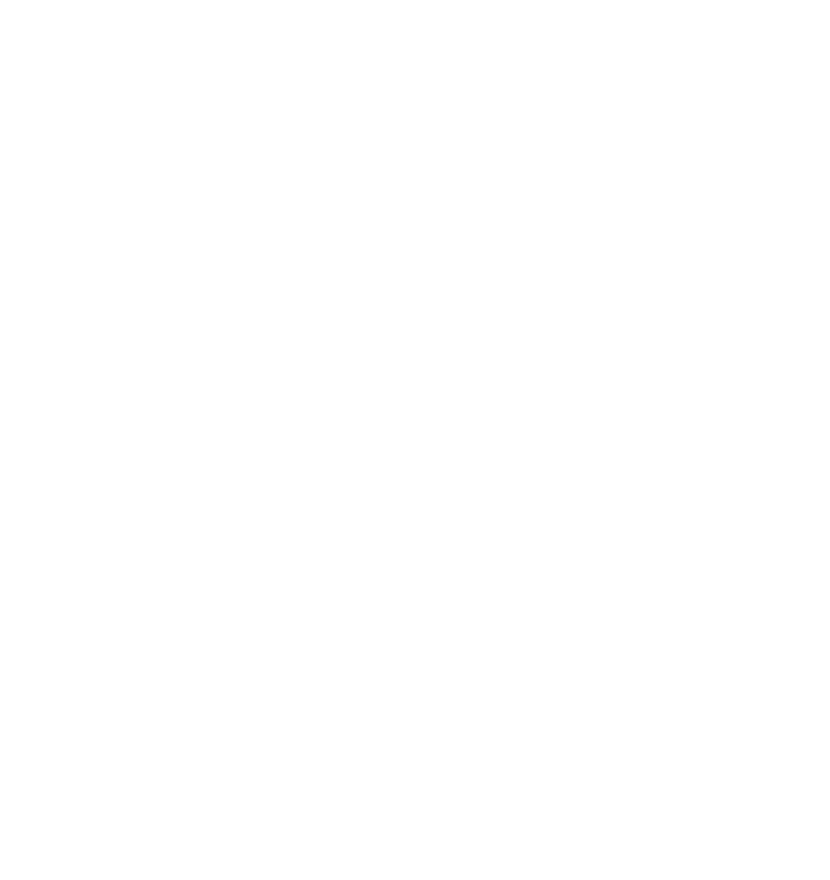
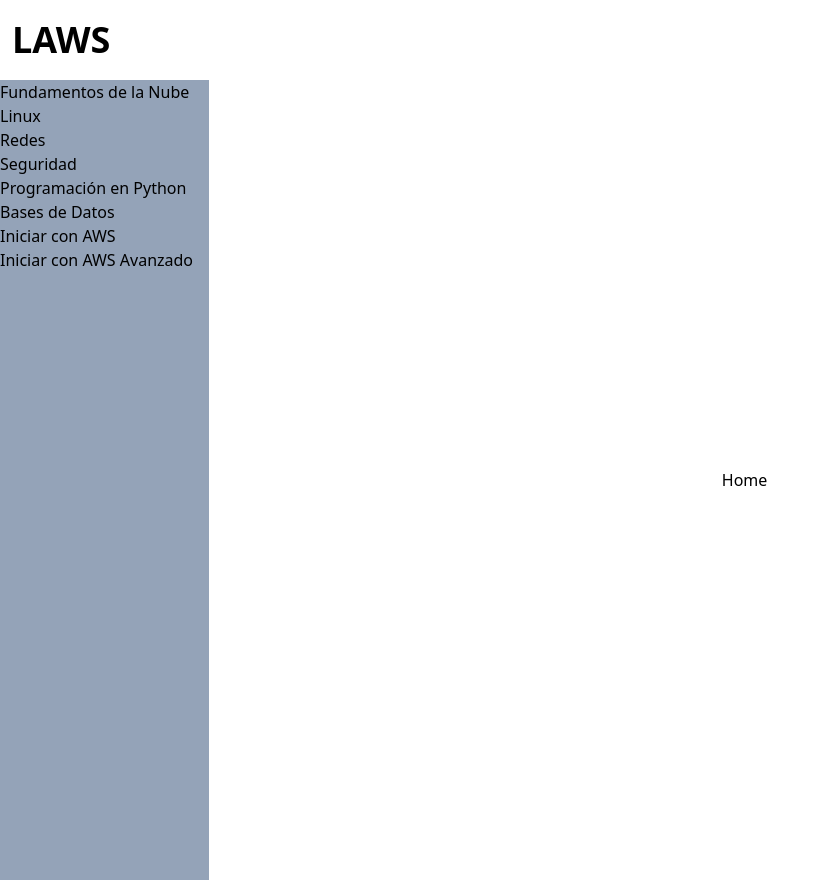
Before and after one commit to GuillermoSMG/learning-aws, a React (Vite) app: page / in a window 1280 px wide. Shown: the whole page, without its empty margins (0-830 px from the left). Before the commit the page ends 800 px from the top, so only its background shows below. Built offline with nearby package versions, Linux system fonts and the light colour scheme.

Commit message:
add sidemenu and navbar

```diff
--- a/src/App.jsx
+++ b/src/App.jsx
@@ -1,7 +1,16 @@
-import { BrowserRouter } from 'react-router-dom';
+import { BrowserRouter, Route, Routes } from 'react-router-dom';
+import Navbar from './components/Navbar';
+import Home from './pages/Home';
 
 function App() {
-  return <BrowserRouter></BrowserRouter>;
+  return (
+    <BrowserRouter>
+      <Navbar />
+      <Routes>
+        <Route path='/' element={<Home />} />
+      </Routes>
+    </BrowserRouter>
+  );
 }
 
 export default App;
--- /dev/null
+++ b/src/components/Navbar.jsx
@@ -0,0 +1,16 @@
+import { Link } from 'react-router-dom';
+
+const Navbar = () => {
+  return (
+    <header className='flex w-full sticky top-0 z-50 justify-around md:justify-between h-20 items-center bg-white dark:bg-zinc-950 dark:text-white'>
+      <div className='flex gap-4 justify-around md:justify-between w-full'>
+        <Link className='dark:text-white ml-3' to='/'>
+          <h1 className='text-4xl font-bold'>LAWS</h1>
+        </Link>
+        {/* <SearchBar /> */}
+      </div>
+    </header>
+  );
+};
+
+export default Navbar;
--- /dev/null
+++ b/src/components/SideMenu.jsx
@@ -0,0 +1,20 @@
+const SideMenu = () => {
+  return (
+    <aside className='min-h-screen flex bg-slate-400 w-[250px]'>
+      <nav>
+        <ul>
+          <li>Fundamentos de la Nube</li>
+          <li>Linux</li>
+          <li>Redes</li>
+          <li>Seguridad</li>
+          <li>Programación en Python</li>
+          <li>Bases de Datos</li>
+          <li>Iniciar con AWS</li>
+          <li>Iniciar con AWS Avanzado</li>
+        </ul>
+      </nav>
+    </aside>
+  );
+};
+
+export default SideMenu;
--- /dev/null
+++ b/src/pages/Home.jsx
@@ -0,0 +1,15 @@
+import React from 'react';
+import SideMenu from '../components/SideMenu';
+
+const Home = () => {
+  return (
+    <main className='flex'>
+      <SideMenu />
+      <div className='flex justify-center items-center w-full'>
+        <h2>Home</h2>
+      </div>
+    </main>
+  );
+};
+
+export default Home;
```
